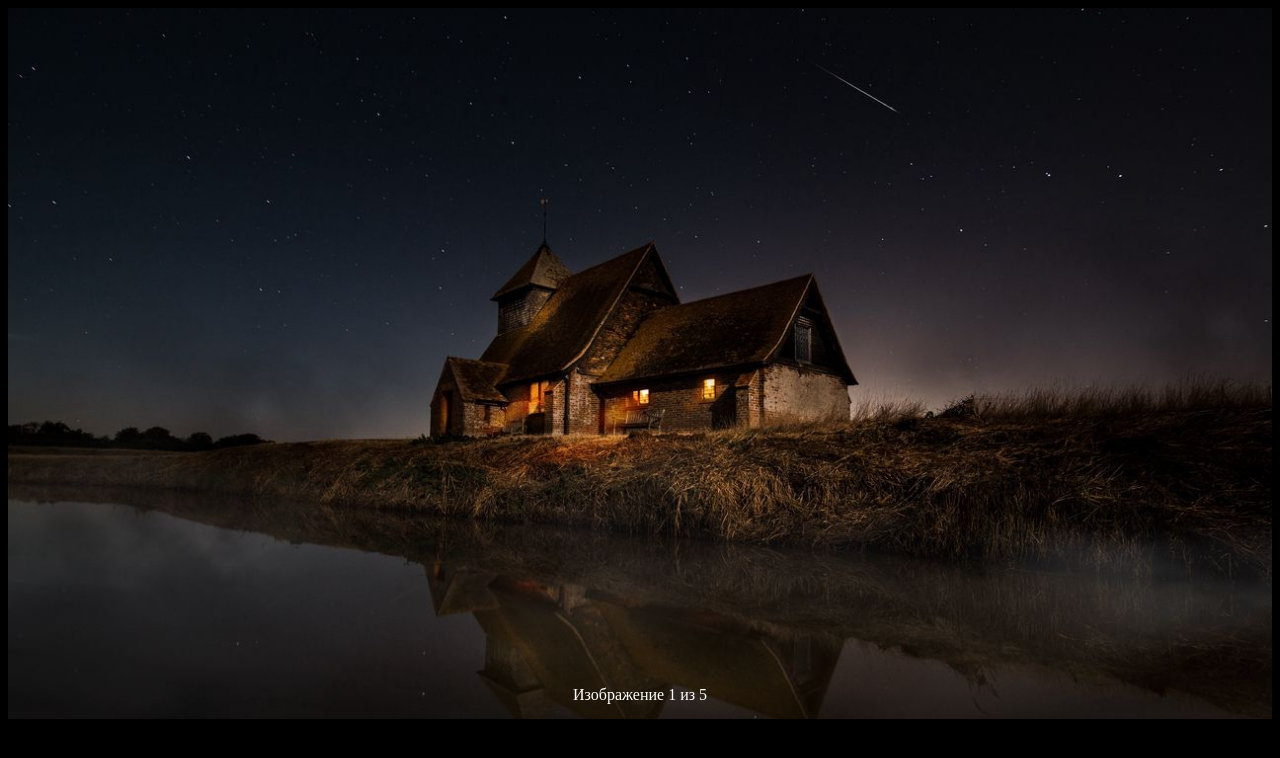
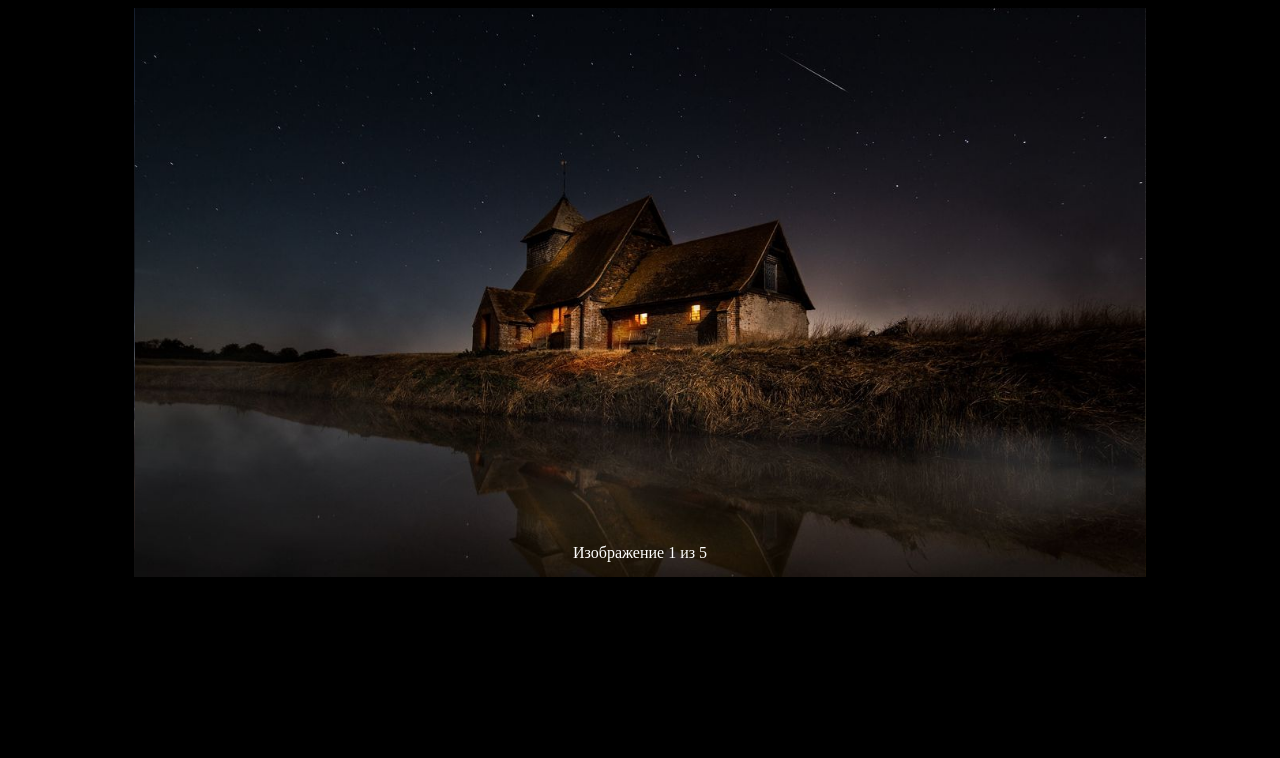
Before and after one commit to Krucad/Sinergy_practice_course_1_task_3, a plain HTML site: page index.html in a window 1280 px wide. Drawn offline with Linux system fonts and the light colour scheme.

Commit message:
Update style.css

```diff
--- a/css/style.css
+++ b/css/style.css
@@ -1,7 +1,7 @@
 /* Основной контейнер слайдера */
 .slider {
     position: relative; /* Родоначальник координат для абсолютно позиционированных кнопок и счетчика */
-    width: 100%; /* Ширина слайдера занимает 80% от ширины родительского элемента */
+    width: 80%; /* Ширина слайдера занимает 80% от ширины родительского элемента */
     margin: 0 auto; /* Центрирование слайдера по горизонтали на странице */
     overflow: hidden; /* Скрывает картинки, которые выходят за пределы видимой области слайдера */
     box-shadow: 0 0 10px rgba(0, 0, 0, 0.5); /* Красивая тень вокруг слайдера */
```
